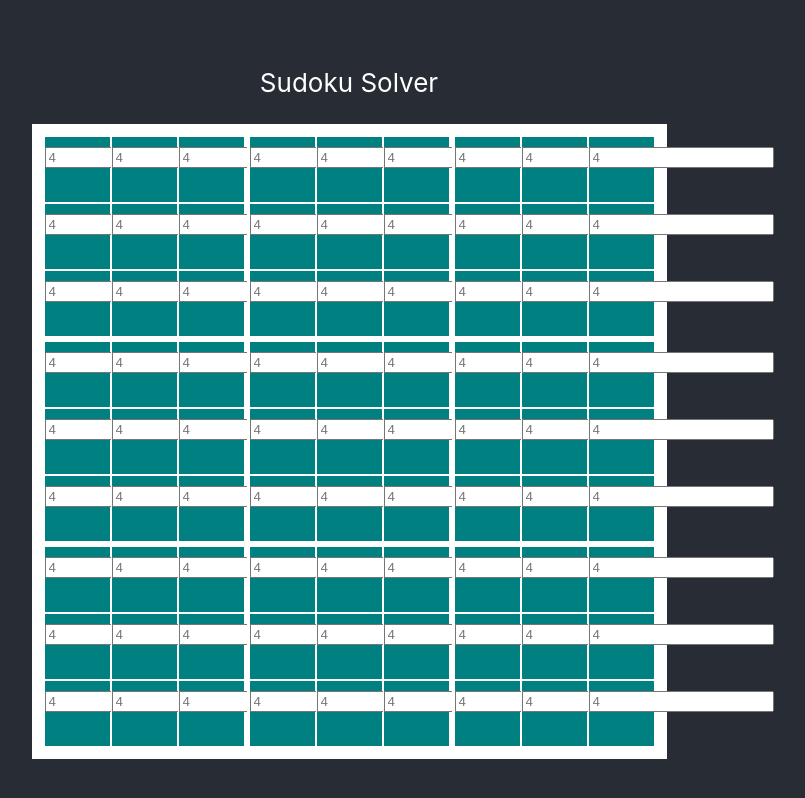
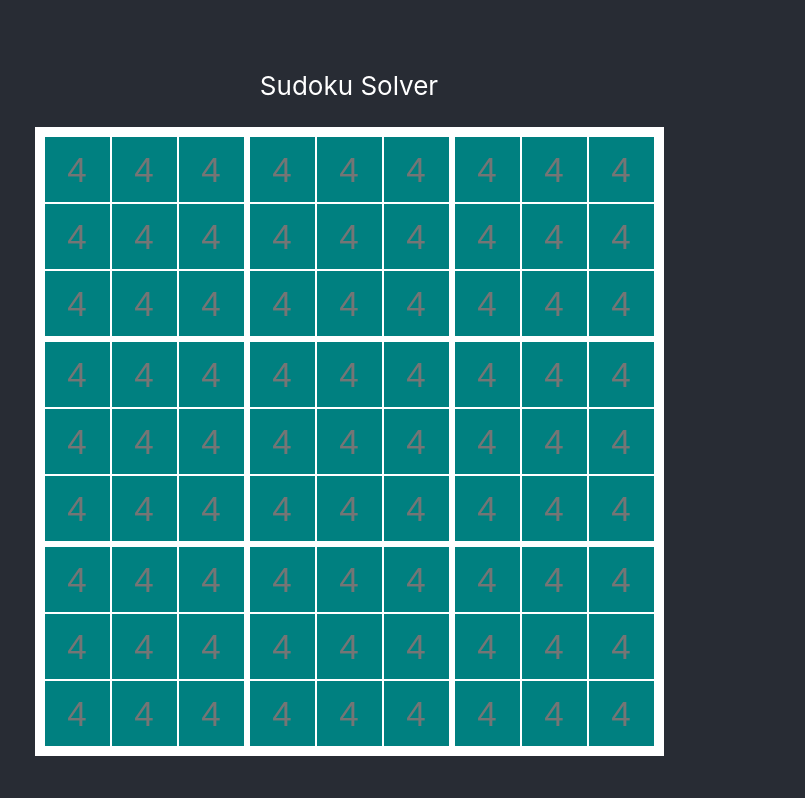
Before and after one commit to AliceMathews/sudoku-solver-react, a React (Create React App) app: page / in a window 1280 px wide. Shown: the whole page, without its empty margins (291-1096 px from the left). Built offline with nearby package versions, Linux system fonts and the light colour scheme.

Commit message:
added styling to number inputs

```diff
--- a/src/components/Cell.js
+++ b/src/components/Cell.js
@@ -3,9 +3,13 @@ import React from "react";
 export default function Cell() {
   return (
     <div className="cell">
-      <form>
-        <input type="text" name="number" placeholder="4" />
-      </form>
+      <input
+        className="number-input"
+        type="text"
+        name="number"
+        placeholder="4"
+        maxLength="1"
+      />
     </div>
   );
 }
--- a/src/components/Puzzle.css
+++ b/src/components/Puzzle.css
@@ -3,7 +3,7 @@
   width: 615px;
   background-color: teal;
   border-style: solid;
-  border-width: 10px;
+  border-width: 7px;
   border-color: white;
   display: flex;
   flex-direction: row;
@@ -24,4 +24,22 @@
   width: 65px;
   border-style: solid;
   border-width: 1px;
+  display: flex;
+  justify-content: space-around;
+  align-items: center;
 }
+
+.number-input {
+  border-style: none;
+  background-color: transparent;
+  text-align: center;
+  width: 40px;
+  height: 40px;
+  font-size: 35px;
+  color: white;
+}
+
+.number-input:focus {
+  outline: none;
+  color: white;
+}
```
